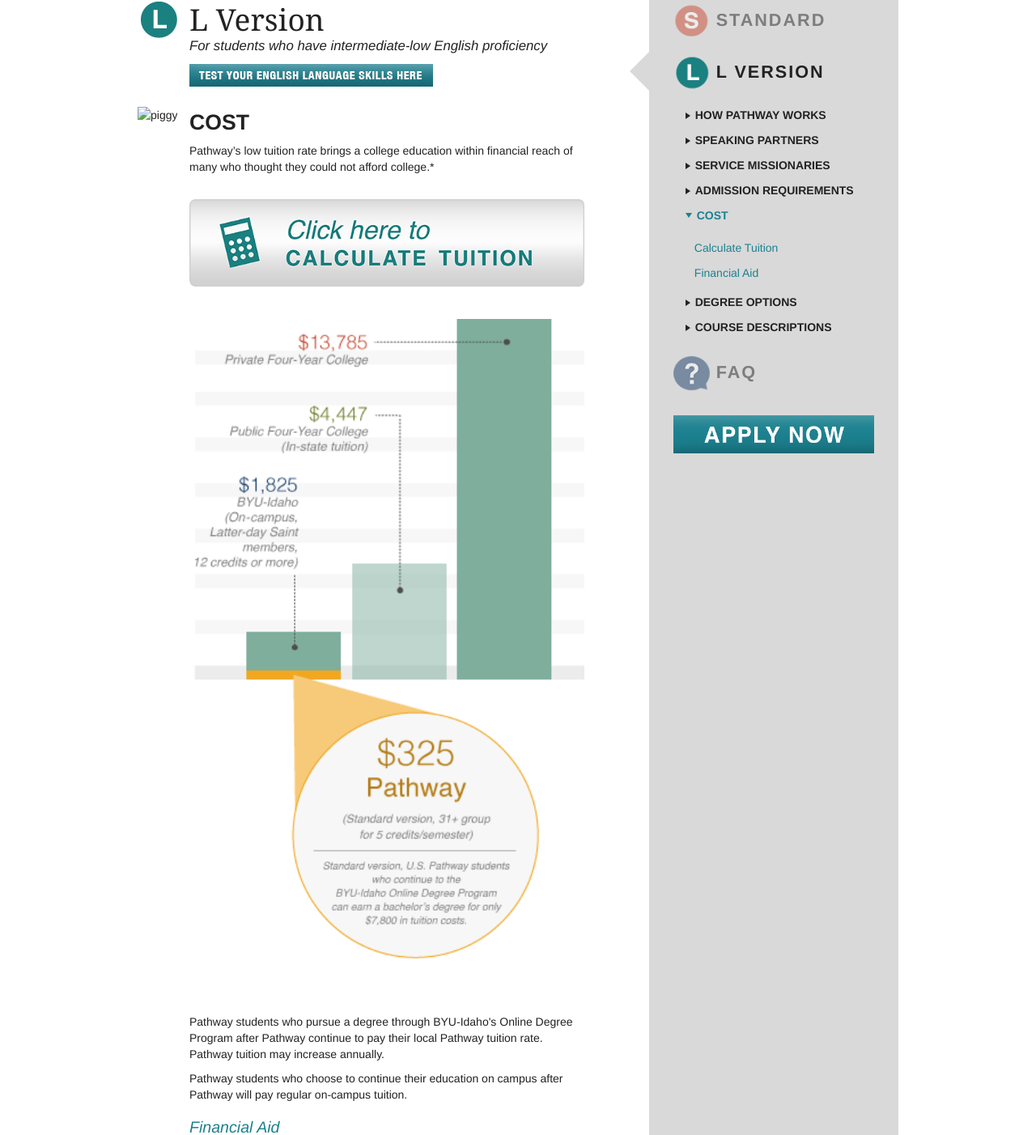
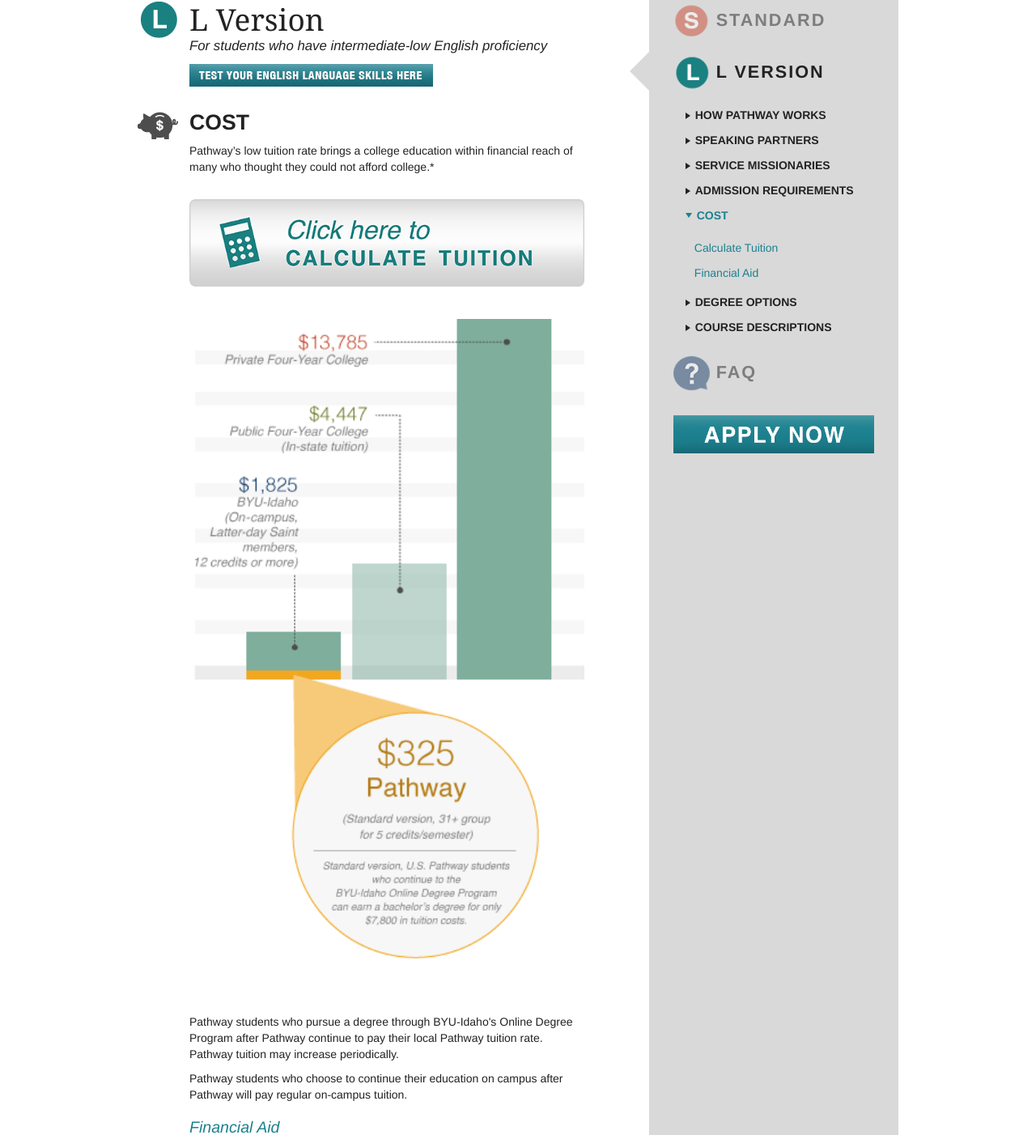
Before and after one commit to gordoman/pathway.lds.org-jekyll, a Jekyll site: the page built from jekyll-source/pages/what_is_pathway/l_version/cost.html, in a window 1280 px wide. Shown: the part 238-1640 px from the top of the page at 81% size. Built offline with Jekyll 4.4.1, drawn with Linux system fonts in a browser that asks for light colours; nearby versions of some CDN libraries.

Commit message:
copy updates, and style z-index fix for user dropdown on homepage.

```diff
--- a/jekyll-source/_sass/_header-footer.scss
+++ b/jekyll-source/_sass/_header-footer.scss
@@ -12,7 +12,7 @@
 	//box-shadow: 0px 5px 20px rgba(0,0,0,.3);
 	height:139px;
 	border: none;
-	z-index: 5;
+	z-index: 100;
 	border-radius: 0;
 }
 
--- a/jekyll-source/pages/what_is_pathway/l_version/cost.html
+++ b/jekyll-source/pages/what_is_pathway/l_version/cost.html
@@ -18,7 +18,7 @@
 			</div>
 			<div class="pf-section">
 				<div class="pf-page-header">
-					<img src="{{side.baseurl}}img/wip/icons/piggy.png" alt="piggy">
+					<img src="{{site.baseurl}}img/wip/icons/piggy.png" alt="piggy">
 					<h2 id="Cost" class="subheading">Cost</h2>
 				</div>
 				<div class="main-content">
@@ -31,7 +31,7 @@
 					<br>
 					<br>
 					<br>
-					<p>Pathway students who pursue a degree through BYU-Idaho's Online Degree Program after Pathway continue to pay their local Pathway tuition rate. Pathway tuition may increase annually.</p>
+					<p>Pathway students who pursue a degree through BYU-Idaho's Online Degree Program after Pathway continue to pay their local Pathway tuition rate. Pathway tuition may increase periodically.</p>
 					<p>Pathway students who choose to continue their education on campus after Pathway will pay regular on-campus tuition.</p>
 					<h3 id="FinancialAid" class="p-heading turquoise">Financial Aid</h3>
 					<p>Financial aid is not available for Pathway students. However, U.S. students who have a high school diploma or GED may apply for federal financial aid after they complete Pathway and if they are accepted into a degree-seeking program.</p>
--- a/jekyll-source/pages/what_is_pathway/s_version/cost.html
+++ b/jekyll-source/pages/what_is_pathway/s_version/cost.html
@@ -31,7 +31,7 @@
 					<img class="img-responsive" src="{{site.baseurl}}img/cost/semester_college_cost.png" alt="Cost Chart" width="100%">
 					<br>
 					<br>
-					<p>Pathway students who pursue a degree through BYU-Idaho's Online Degree Program after Pathway continue to pay their local Pathway tuition rate. Pathway tuition may increase annually.</p>
+					<p>Pathway students who pursue a degree through BYU-Idaho's Online Degree Program after Pathway continue to pay their local Pathway tuition rate. Pathway tuition may increase periodically.</p>
 					<p>Pathway students who choose to continue their education on campus after Pathway will pay regular on-campus tuition.</p>
 					<h3 id="FinancialAid" class="p-heading red">Financial Aid</h3>
 					<p>Financial aid is not available for Pathway students. However, U.S. students who have a high school diploma or GED may apply for federal financial aid after they complete Pathway and if they are accepted into a degree-seeking program.</p>
```
